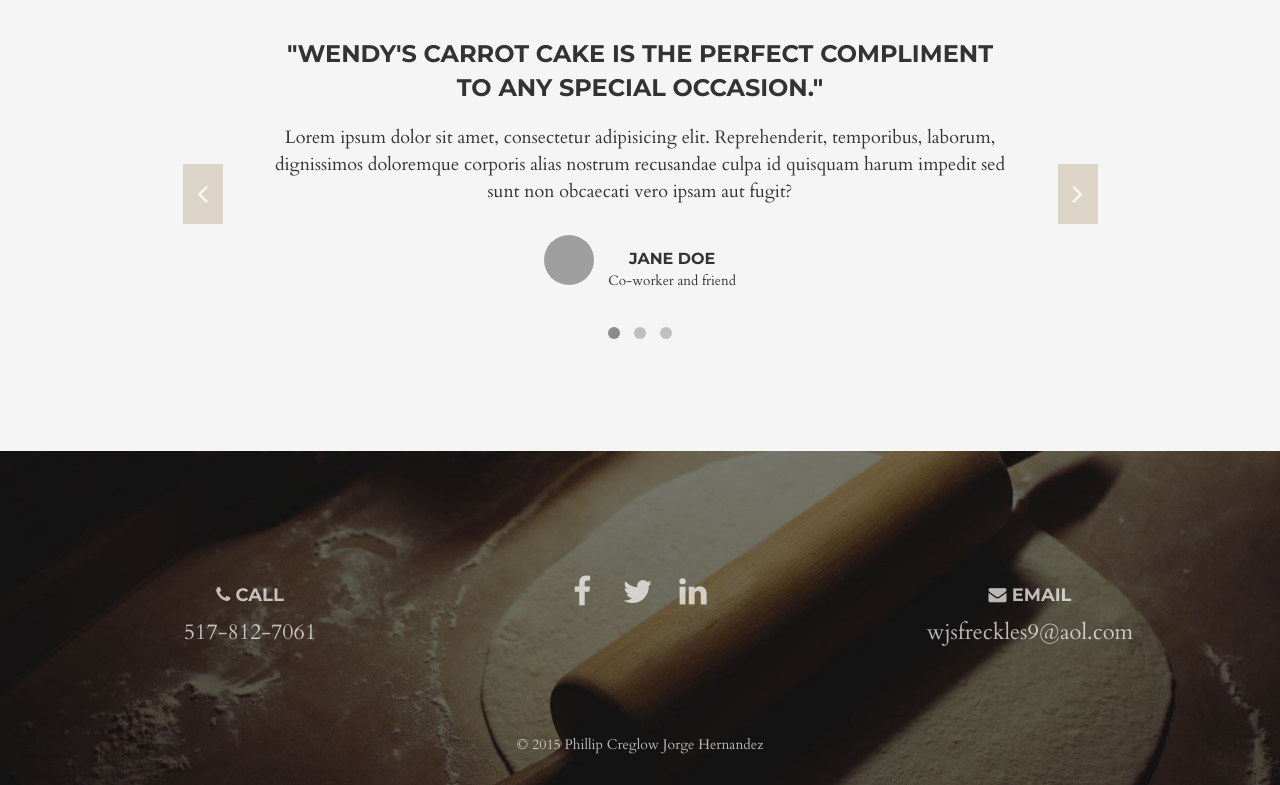
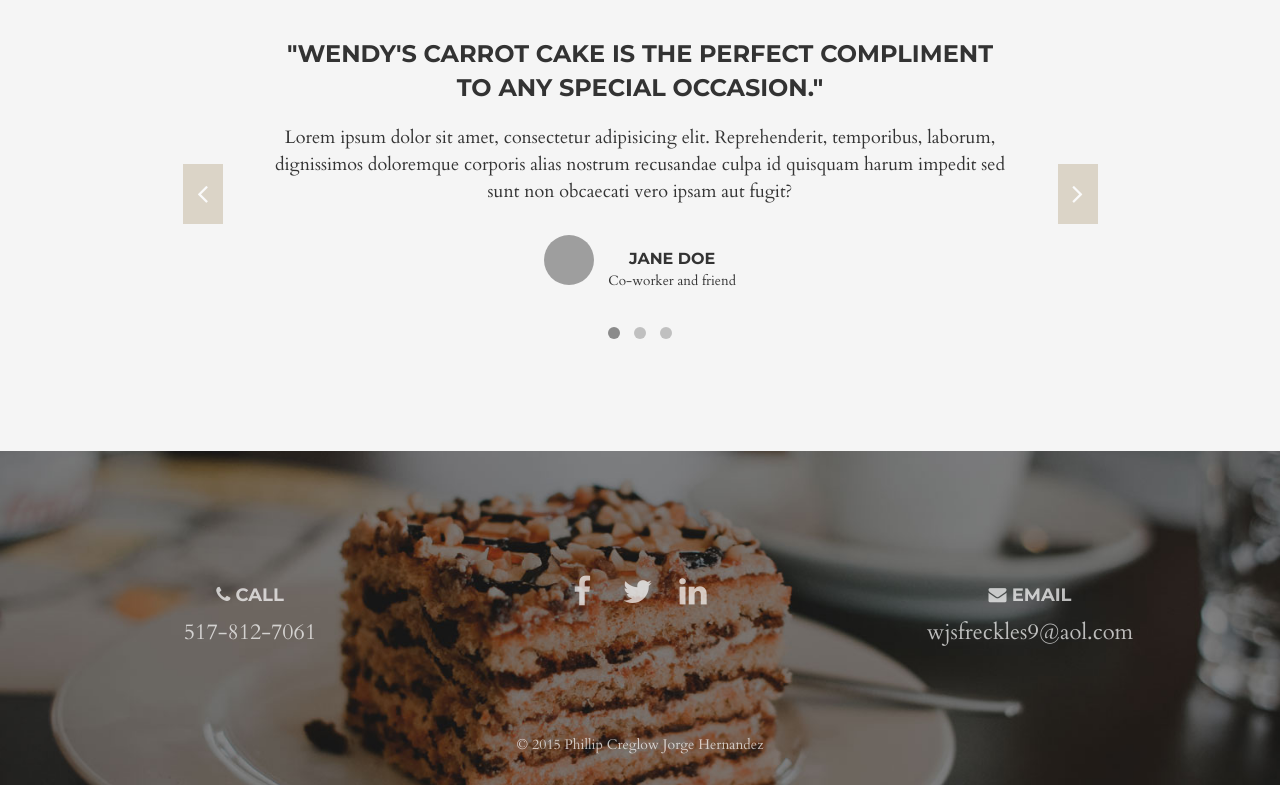
Before and after one commit to pcreglow/WJ-Culinary, a website: page index.html in a window 1280 px wide. Shown: the part 3175-3960 px from the top of the page. Drawn offline with Linux system fonts and the light colour scheme; grey boxes are pictures that could not be loaded.

Commit message:
Changed background image for contact section

```diff
--- a/index.html
+++ b/index.html
@@ -245,7 +245,7 @@
             </div>
         </div>
     </section>
-    <footer class="footer" style="background-image: url('assets/img/culinary/bg-footer.jpg')">
+    <footer class="footer" style="background-image: url('assets/img/culinary/bg-aside.jpg')">
         <div class="container text-center">
             <div class="row" id="contact">
                 <div class="col-md-4 contact-details">
```
